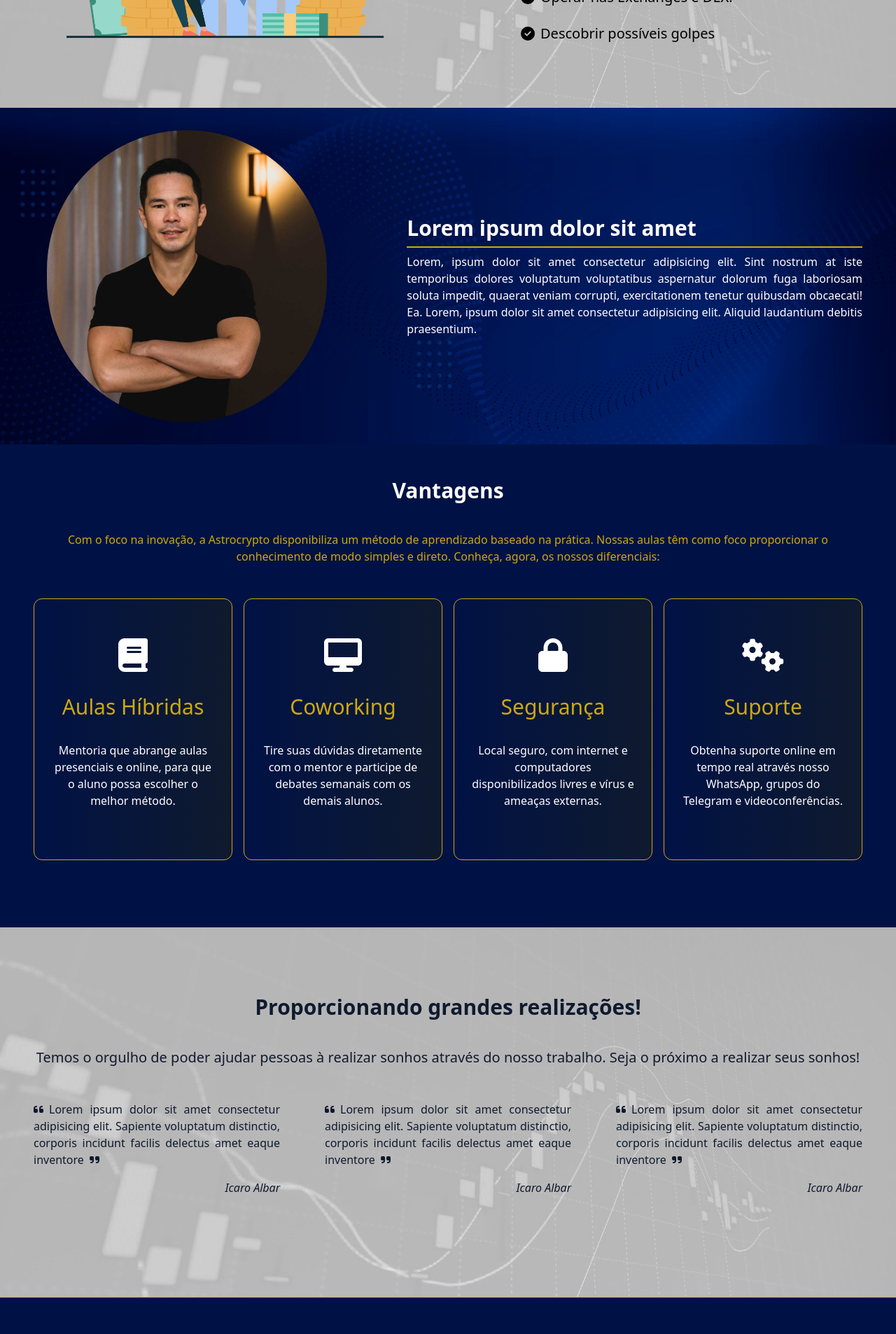
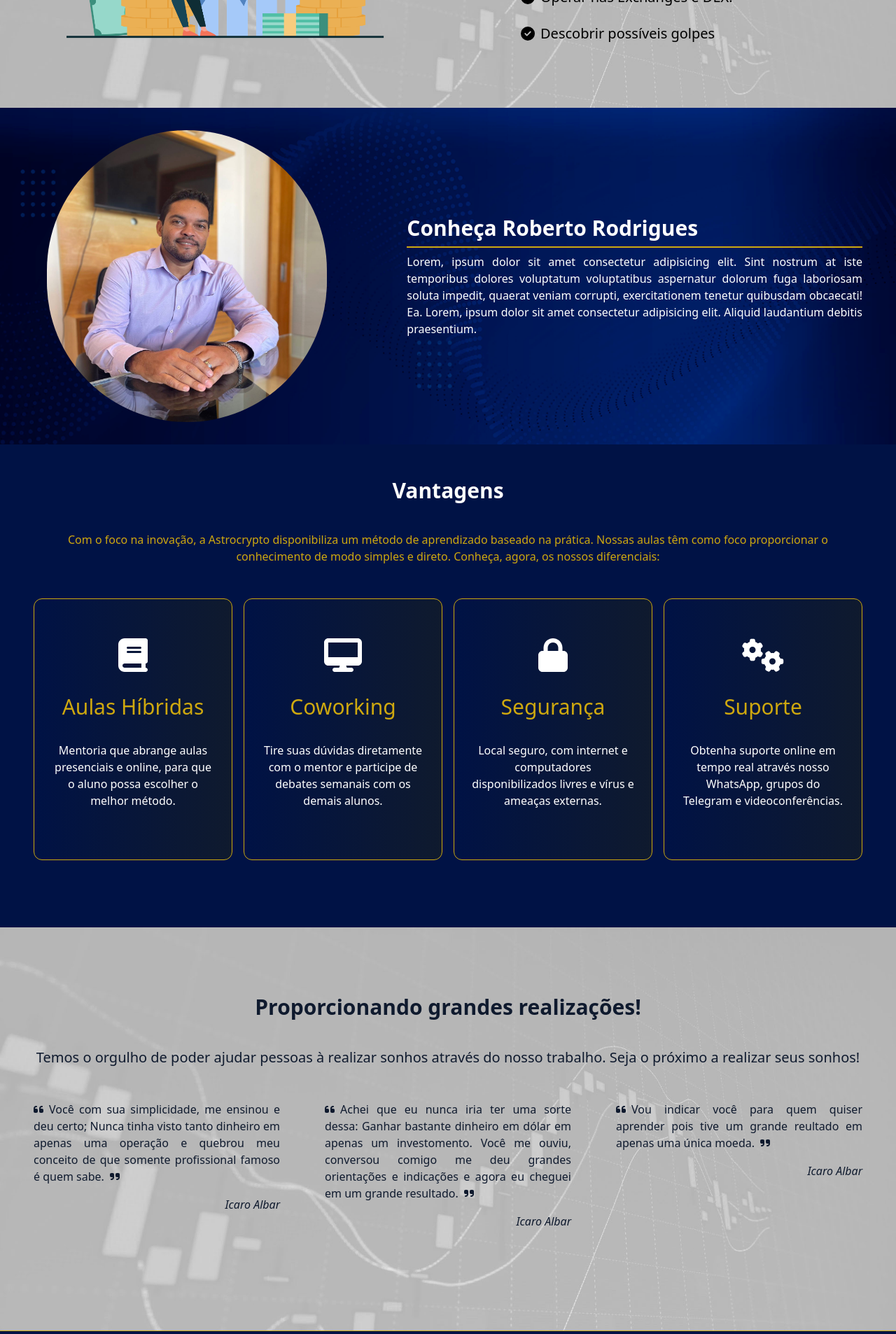
Before and after one commit to icaroalbar/Site_Astro, a Next.js app: page / in a window 1280 px wide. Shown: the part 1112-3018 px from the top of the page at 70% size. Built offline with nearby package versions, Linux system fonts and the light colour scheme.

Commit message:
foto do instrutor atualizada

```diff
--- a/components/depoimentos.jsx
+++ b/components/depoimentos.jsx
@@ -28,13 +28,13 @@ export default function Section04() {
                     </div>
                     <div className="grid grid-cols-12 gap-y-10 md:gap-16 py-12 text-justify">
 
-                        <Depoimento texto="Lorem ipsum dolor sit amet consectetur adipisicing elit. Sapiente voluptatum distinctio, corporis incidunt facilis delectus amet eaque inventore"
+                        <Depoimento texto="Você com sua simplicidade, me ensinou e deu certo; Nunca tinha visto tanto dinheiro em apenas uma operação e quebrou meu conceito de que somente profissional famoso é quem sabe."
                             nome="Icaro Albar" />
 
-                        <Depoimento texto="Lorem ipsum dolor sit amet consectetur adipisicing elit. Sapiente voluptatum distinctio, corporis incidunt facilis delectus amet eaque inventore"
+                        <Depoimento texto="Achei que eu nunca iria ter uma sorte dessa: Ganhar bastante dinheiro em dólar em apenas um investomento. Você me ouviu, conversou comigo me deu grandes orientações e indicações e agora eu cheguei em um grande resultado."
                             nome="Icaro Albar" />
 
-                        <Depoimento texto="Lorem ipsum dolor sit amet consectetur adipisicing elit. Sapiente voluptatum distinctio, corporis incidunt facilis delectus amet eaque inventore"
+                        <Depoimento texto="Vou indicar você para quem quiser aprender pois tive um grande reultado em apenas uma única moeda."
                             nome="Icaro Albar" />
 
                     </div>
--- a/components/mainContainer.jsx
+++ b/components/mainContainer.jsx
@@ -1,5 +1,4 @@
 import Footer from "../components/footer";
-import Nav from "../components/nav";
 
 export default function MainContainer({ children }) {
   return (
--- a/components/sobre.jsx
+++ b/components/sobre.jsx
@@ -13,7 +13,7 @@ export default function Section03() {
                 </div>
                 <div className="col-span-12 md:col-span-7 p-12 flex items-center">
                     <div>
-                        <h2 className="py-2 text-3xl font-semibold border-b-2 border-amareloastro-500">Lorem ipsum dolor sit amet</h2>
+                        <h2 className="py-2 text-3xl font-semibold border-b-2 border-amareloastro-500">Conheça Roberto Rodrigues</h2>
                         <p className="py-2 text-justify">Lorem, ipsum dolor sit amet consectetur adipisicing elit. Sint nostrum at iste temporibus dolores voluptatum voluptatibus aspernatur dolorum fuga laboriosam soluta impedit, quaerat veniam corrupti, exercitationem tenetur quibusdam obcaecati! Ea. Lorem, ipsum dolor sit amet consectetur adipisicing elit. Aliquid laudantium debitis praesentium.</p>
                     </div>
 
```
Also changed, not shown: public/images/LuizHota.jpg.
